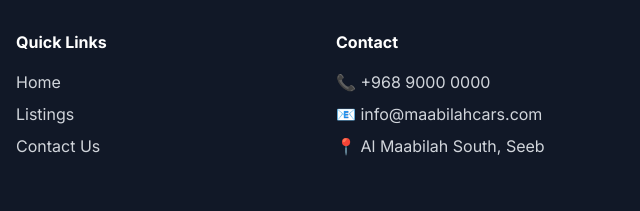
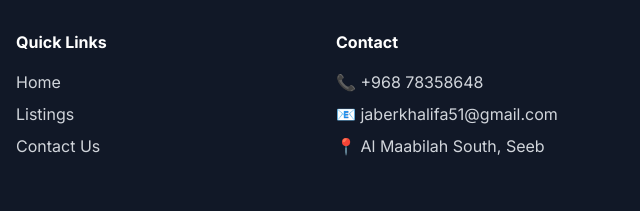
Before and after one commit to jaberkhalifa51-cyber/maabilahcars, a plain HTML site: page index.html in a window 1280 px wide. Shown: the part 1815-2026 px from the top of the page, 640-1280 px from the left. Drawn offline with nearby package versions, Linux system fonts and the light colour scheme.

Commit message:
Update conect

```diff
--- a/index.html
+++ b/index.html
@@ -204,8 +204,8 @@
             <div>
                 <h4 class="text-white font-bold mb-4" data-key="footer_contact">Contact</h4>
                 <ul class="space-y-2">
-                    <li>📞 +968 9000 0000</li>
-                    <li>📧 info@maabilahcars.com</li>
+                    <li>📞 +968 78358648</li>
+                    <li>📧 jaberkhalifa51@gmail.com</li>
                     <li>📍 Al Maabilah South, Seeb</li>
                 </ul>
             </div>
```
